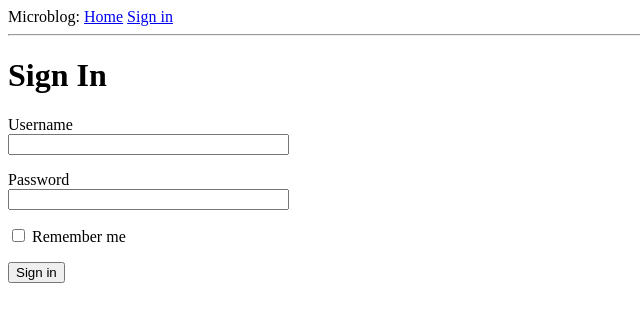
After one commit to sselle/flaskblog, a Flask app: page /login in a window 1280 px wide. The commit adds this page. Shown: the top 322 px of the page, without its empty margins (0-640 px from the left). Run offline with Flask 2, Linux system fonts and the light colour scheme.

Commit message:
add forms for login function, input valudation for username and password, changed urls to url_from function

```diff
--- a/app/__init__.py
+++ b/app/__init__.py
@@ -1,5 +1,7 @@
 from flask import Flask
+from config import Config
 
 app = Flask(__name__)
+app.config.from_object(Config) # gets all vars defined in the class
 
 from app import routes
--- /dev/null
+++ b/app/forms.py
@@ -0,0 +1,9 @@
+from flask_wtf import FlaskForm
+from wtforms import StringField, PasswordField, BooleanField, SubmitField
+from wtforms.validators import DataRequired
+
+class LoginForm(FlaskForm):
+    username = StringField('Username', validators=[DataRequired()])
+    password = PasswordField('Password', validators=[DataRequired()])
+    remember_me = BooleanField('Remember me')
+    submit = SubmitField('Sign in')
--- a/app/routes.py
+++ b/app/routes.py
@@ -1,7 +1,9 @@
 # first app = the module
 # second app = instance of Flask created in __init__.py
-from flask import render_template
+from flask import render_template, flash, redirect
+from flask.helpers import url_for
 from app import app
+from app.forms import LoginForm
 
 @app.route('/')
 @app.route('/index')
@@ -21,3 +23,11 @@ def index():
     ]
     return render_template('index.html', title='Home',
                             user=user, posts=posts)
+
+@app.route('/login', methods=['GET', 'POST'])
+def login():
+    form = LoginForm()
+    if form.validate_on_submit():
+        flash(f'Login requested for user {form.username.data}, remember_me={form.remember_me.data}')
+        return redirect( url_for('index'))
+    return render_template('login.html', title='Sign in', form=form)
--- a/app/templates/base.html
+++ b/app/templates/base.html
@@ -8,7 +8,20 @@
         {% endif %}
     </head>
     <body>
-        <div>Microblog: <a href="/index">Home</a> </div>
+        <div>
+            Microblog:
+            <a href="{{url_for('index')}}">Home</a>
+            <a href="{{url_for('login')}}">Sign in</a>
+        </div>
         <hr>
+        {% with messages = get_flashed_messages() %}
+        {% if messages %}
+        <ul>
+            {% for message in messages%}
+            <li>{{ message }}</li>
+            {% endfor %}
+        </ul>
+        {% endif %}
+        {% endwith %}
         {% block content %}{%endblock%}
     </body>
--- /dev/null
+++ b/app/templates/login.html
@@ -0,0 +1,30 @@
+{% extends "base.html" %}
+
+{% block content %}
+    <h1>Sign In</h1>
+    <form action="" method="POST" novalidate>
+        {{ form.hidden_tag() }}
+        <p>
+            {{ form.username.label }} <br>
+            {{ form.username(size=32) }} <br>
+            {% for error in form.username.errors %}
+            <span style="color: red;">[{{ error }}]</span>
+            {% endfor %}
+        </p>
+        <p>
+            {{ form.password.label }} <br>
+            {{ form.password(size=32) }} <br>
+            {% for error in form.password.errors %}
+            <span style="color: red;">[{{ error }}]</span>
+            {% endfor %}
+
+        </p>
+        <p>
+            {{ form.remember_me() }} {{ form.remember_me.label}}
+        </p>
+        <p>
+            {{ form.submit }}
+        </p>
+    </form>
+
+{%endblock%}
--- /dev/null
+++ b/config.py
@@ -0,0 +1,4 @@
+import os
+
+class Config(object):
+    SECRET_KEY = os.environ.get('SECRET_KEY') or 'super-secret-default-key'
```
